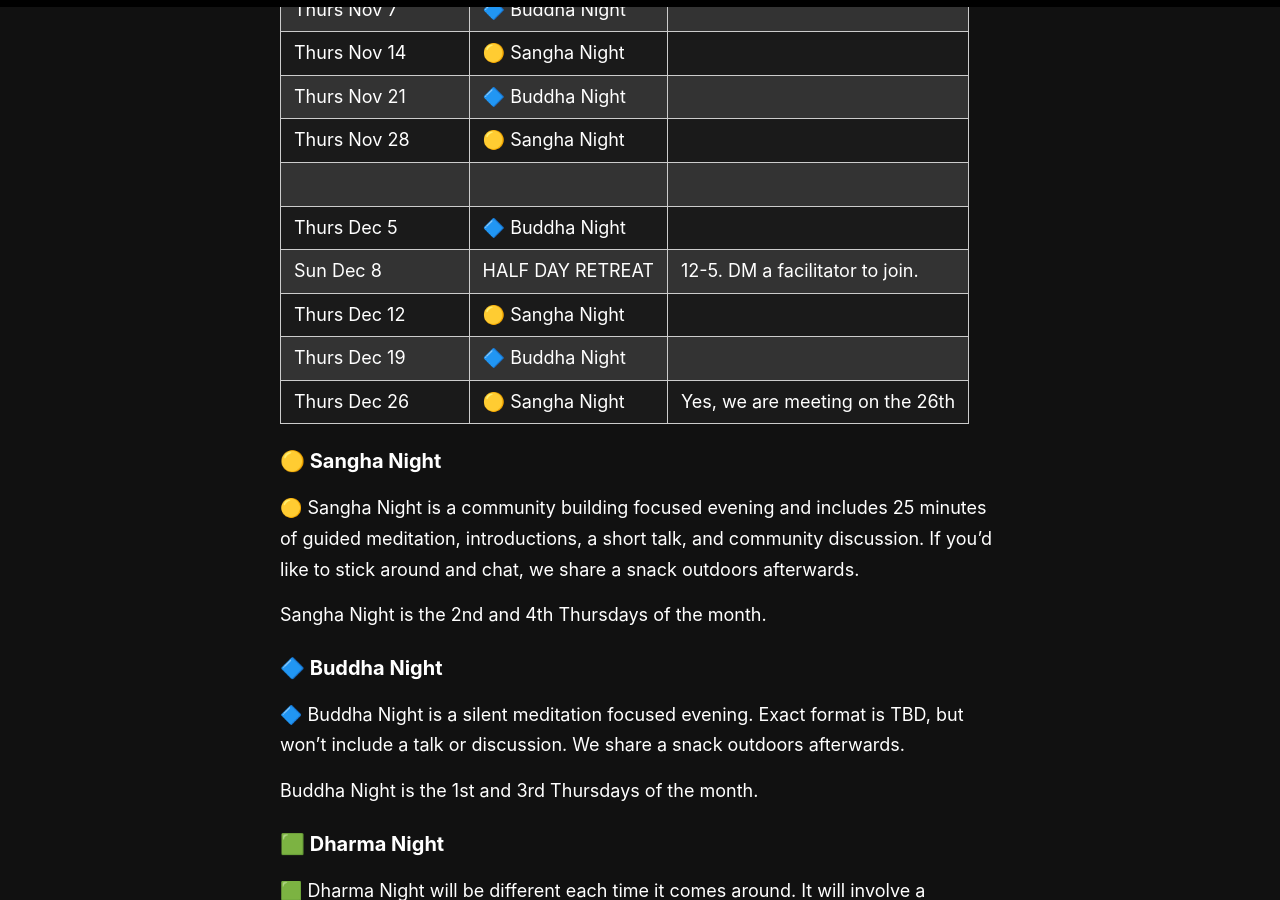
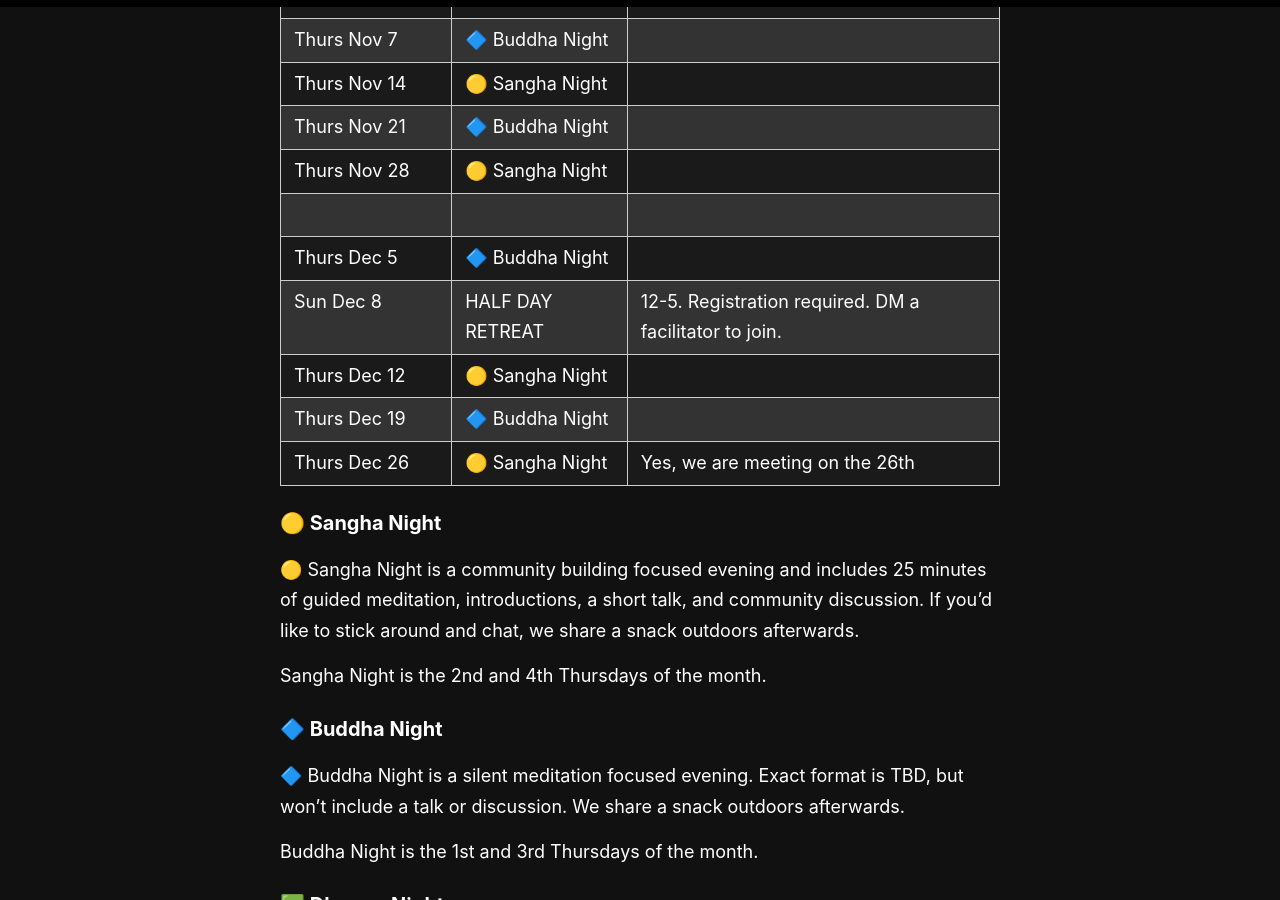
Before and after one commit to rykener/transsangha, a Jekyll site: the page built from _pages/schedule.md, in a window 1280 px wide and 900 px high, scrolled down 634 px. Built offline with Jekyll 4.4.1, drawn with Linux system fonts in a browser that asks for light colours.

Commit message:
add half day sit

```diff
--- a/_pages/schedule.md
+++ b/_pages/schedule.md
@@ -25,7 +25,7 @@ We recommend newcomers visit on 🟡 Sangha Night.
 | Thurs Nov 28   | 🟡 Sangha Night |
 | | |
 | Thurs Dec 5    | 🔷 Buddha Night |
-| Sun Dec 8      | HALF DAY RETREAT| 12-5. DM a facilitator to join.
+| Sun Dec 8      | HALF DAY RETREAT| 12-5. Registration required. DM a facilitator to join.
 | Thurs Dec 12   | 🟡 Sangha Night |
 | Thurs Dec 19   | 🔷 Buddha Night |
 | Thurs Dec 26   | 🟡 Sangha Night | Yes, we are meeting on the 26th
```
